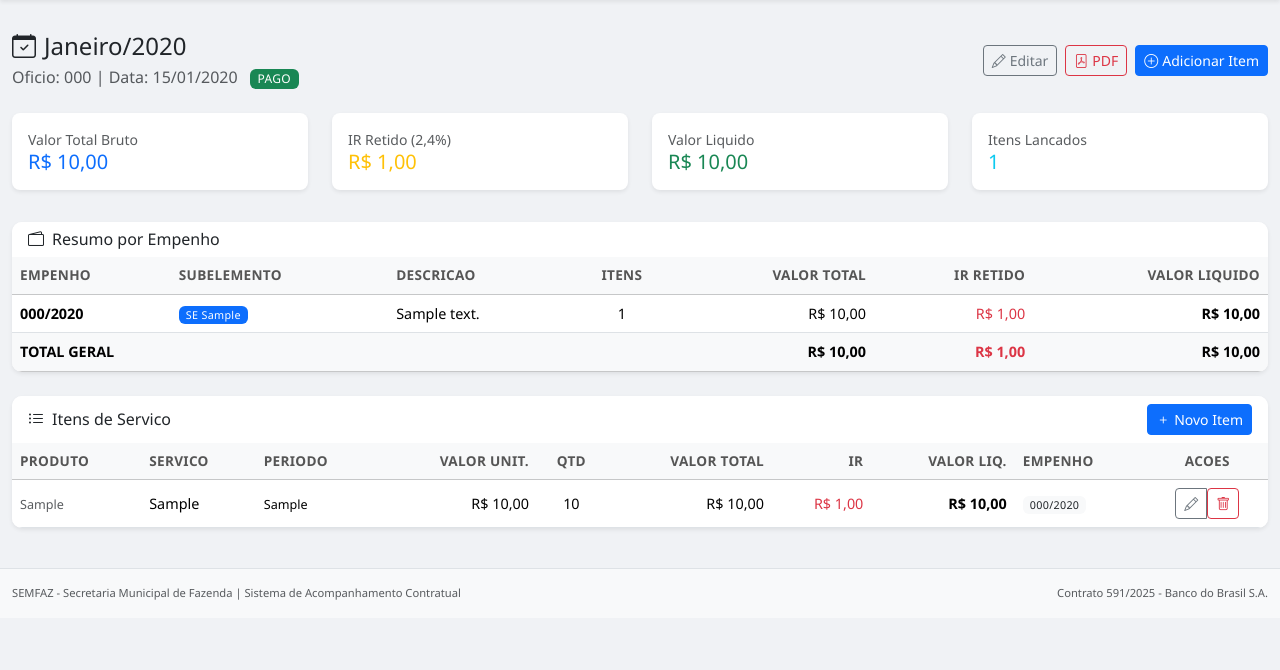
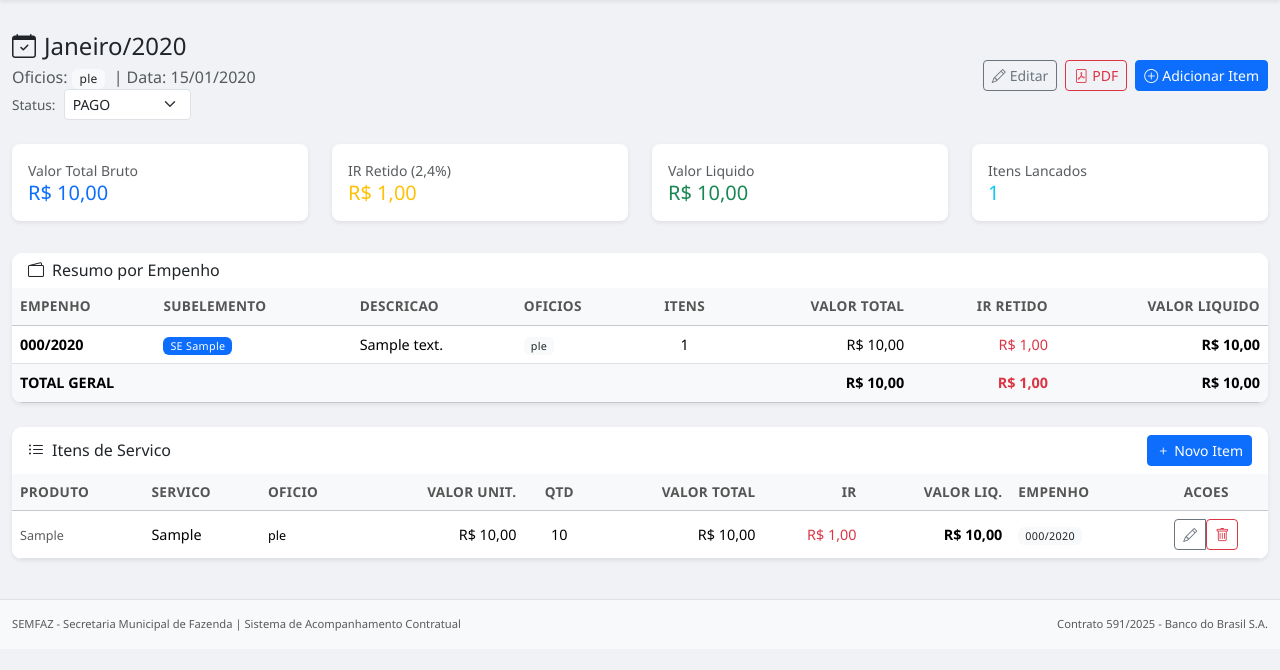
Before and after one commit to bieltelles/bb, a Flask app: page /competencias/1 in a window 1280 px wide. Shown: the part 80-750 px from the top of the page. Run offline with Flask 3, Linux system fonts and the light colour scheme; tables that the repository leaves empty hold one stand-in row (values such as "Sample post").

Commit message:
fix: Vincular oficio por produto e permitir alterar status
- Cada item importado agora guarda o numero do oficio de origem
- Tabela de itens mostra coluna "Oficio" com os 3 ultimos digitos
- Resumo por empenho mostra quais oficios estao vinculados
- Lista de competencias mostra todos os oficios (nao apenas 1 numero)
- Dropdown de status na tela de detalhe da competencia (client + Flask)
- Dropdown de status na lista de competencias (client-side)
- Campo processo no ServiceItem usado para armazenar oficio no Flask

https://claude.ai/code/session_013xRSNbcG8ZjgxVpRG6pQzh

```diff
--- a/app.py
+++ b/app.py
@@ -559,6 +559,7 @@ def create_app(config_class=Config):
                             valor_unitario=item['valor_unitario'],
                             quantidade=item['quantidade'],
                             valor_total=item['valor_total'],
+                            processo=r.get('oficio_num', ''),
                             ir_applicable=True,
                             ir_rate=0.024,
                             ir_value=item['ir_value'],
--- a/app/templates/competencia_detail.html
+++ b/app/templates/competencia_detail.html
@@ -9,16 +9,25 @@
             <i class="bi bi-calendar-check me-2"></i>{{ competencia.display_name }}
         </h4>
         <p class="text-muted mb-0">
-            Oficio: {{ competencia.oficio_number or 'N/A' }}
+            Oficios:
+            {% set oficios = competencia.items | map(attribute='processo') | select | unique | list %}
+            {% if oficios %}
+                {% for ofc in oficios %}<span class="badge bg-light text-dark me-1">{{ ofc[-3:] }}</span>{% endfor %}
+            {% else %}
+                {{ competencia.oficio_number or 'N/A' }}
+            {% endif %}
             {% if competencia.oficio_date %} | Data: {{ competencia.oficio_date.strftime('%d/%m/%Y') }}{% endif %}
-            <span class="badge ms-2
-                {% if competencia.status == 'PAGO' %}bg-success
-                {% elif competencia.status == 'LIQUIDADO' %}bg-info
-                {% elif competencia.status == 'EM ANÁLISE' %}bg-warning
-                {% else %}bg-secondary{% endif %}">
-                {{ competencia.status }}
-            </span>
         </p>
+        <form method="POST" action="{{ url_for('competencia_edit', id=competencia.id) }}" class="d-inline mt-1">
+            <input type="hidden" name="oficio_number" value="{{ competencia.oficio_number or '' }}">
+            <input type="hidden" name="observacoes" value="{{ competencia.observacoes or '' }}">
+            <label class="form-label mb-0 small text-muted me-1">Status:</label>
+            <select name="status" class="form-select form-select-sm d-inline-block" style="width:auto" onchange="this.form.submit()">
+                {% for s in ['PENDENTE', 'EM ANALISE', 'LIQUIDADO', 'PAGO'] %}
+                <option {% if s == competencia.status %}selected{% endif %}>{{ s }}</option>
+                {% endfor %}
+            </select>
+        </form>
     </div>
     <div class="d-flex gap-2">
         <a href="{{ url_for('competencia_edit', id=competencia.id) }}" class="btn btn-outline-secondary btn-sm">
@@ -83,6 +92,7 @@
                         <th>Empenho</th>
                         <th>SubElemento</th>
                         <th>Descricao</th>
+                        <th>Oficios</th>
                         <th class="text-center">Itens</th>
                         <th class="text-end">Valor Total</th>
                         <th class="text-end">IR Retido</th>
@@ -95,6 +105,11 @@
                         <td><strong>{{ data.empenho.display_number }}</strong></td>
                         <td><span class="badge bg-primary">SE {{ data.empenho.sub_elemento }}</span></td>
                         <td>{{ data.empenho.description }}</td>
+                        <td>
+                            {% set emp_oficios = data.service_items | map(attribute='processo') | select | unique | list %}
+                            {% for ofc in emp_oficios %}<small class="badge bg-light text-dark me-1">{{ ofc[-3:] }}</small>{% endfor %}
+                            {% if not emp_oficios %}-{% endif %}
+                        </td>
                         <td class="text-center">{{ data.service_items|length }}</td>
                         <td class="text-end">{{ data.valor_total|brl }}</td>
                         <td class="text-end text-danger">{{ data.total_ir|brl }}</td>
@@ -104,7 +119,7 @@
                 </tbody>
                 <tfoot class="table-light">
                     <tr class="fw-bold">
-                        <td colspan="4">TOTAL GERAL</td>
+                        <td colspan="5">TOTAL GERAL</td>
                         <td class="text-end">{{ competencia.valor_total|brl_always }}</td>
                         <td class="text-end text-danger">{{ competencia.total_ir|brl_always }}</td>
                         <td class="text-end">{{ competencia.total_liquido|brl_always }}</td>
@@ -131,7 +146,7 @@
                     <tr>
                         <th>Produto</th>
                         <th>Servico</th>
-                        <th>Periodo</th>
+                        <th>Oficio</th>
                         <th class="text-end">Valor Unit.</th>
                         <th class="text-center">Qtd</th>
                         <th class="text-end">Valor Total</th>
@@ -146,7 +161,7 @@
                     <tr>
                         <td><small class="text-muted">{{ item.produto }}</small></td>
                         <td>{{ item.servico }}</td>
-                        <td><small>{{ item.data_evento or '-' }}</small></td>
+                        <td><small title="{{ item.processo or item.data_evento or '' }}">{{ (item.processo[-3:] if item.processo else item.data_evento) or '-' }}</small></td>
                         <td class="text-end">{{ item.valor_unitario|brl }}</td>
                         <td class="text-center">{{ item.quantidade }}</td>
                         <td class="text-end">{{ item.valor_total|brl }}</td>
```
Also changed, not shown: docs/index.html (+29 -6 lines).
